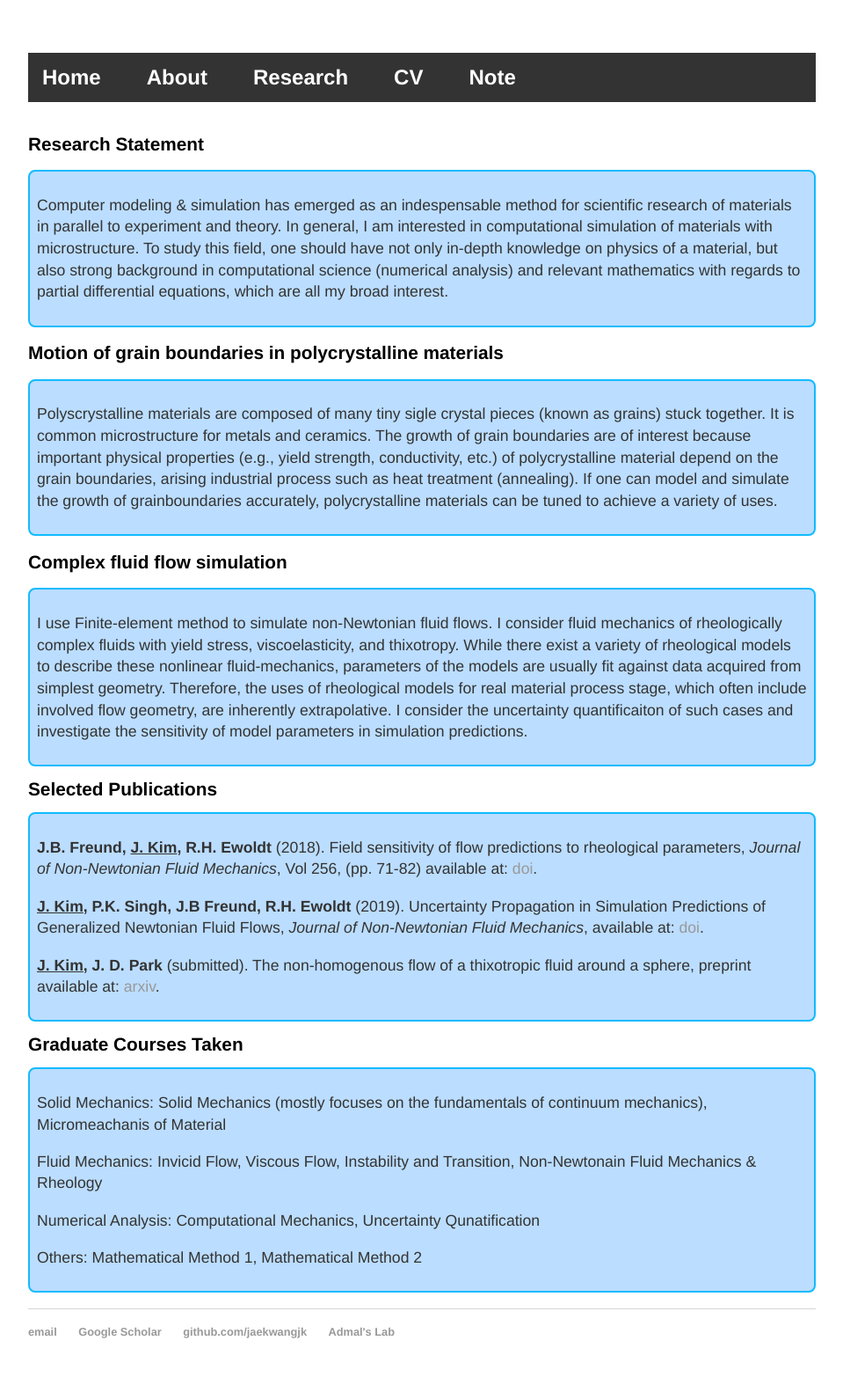
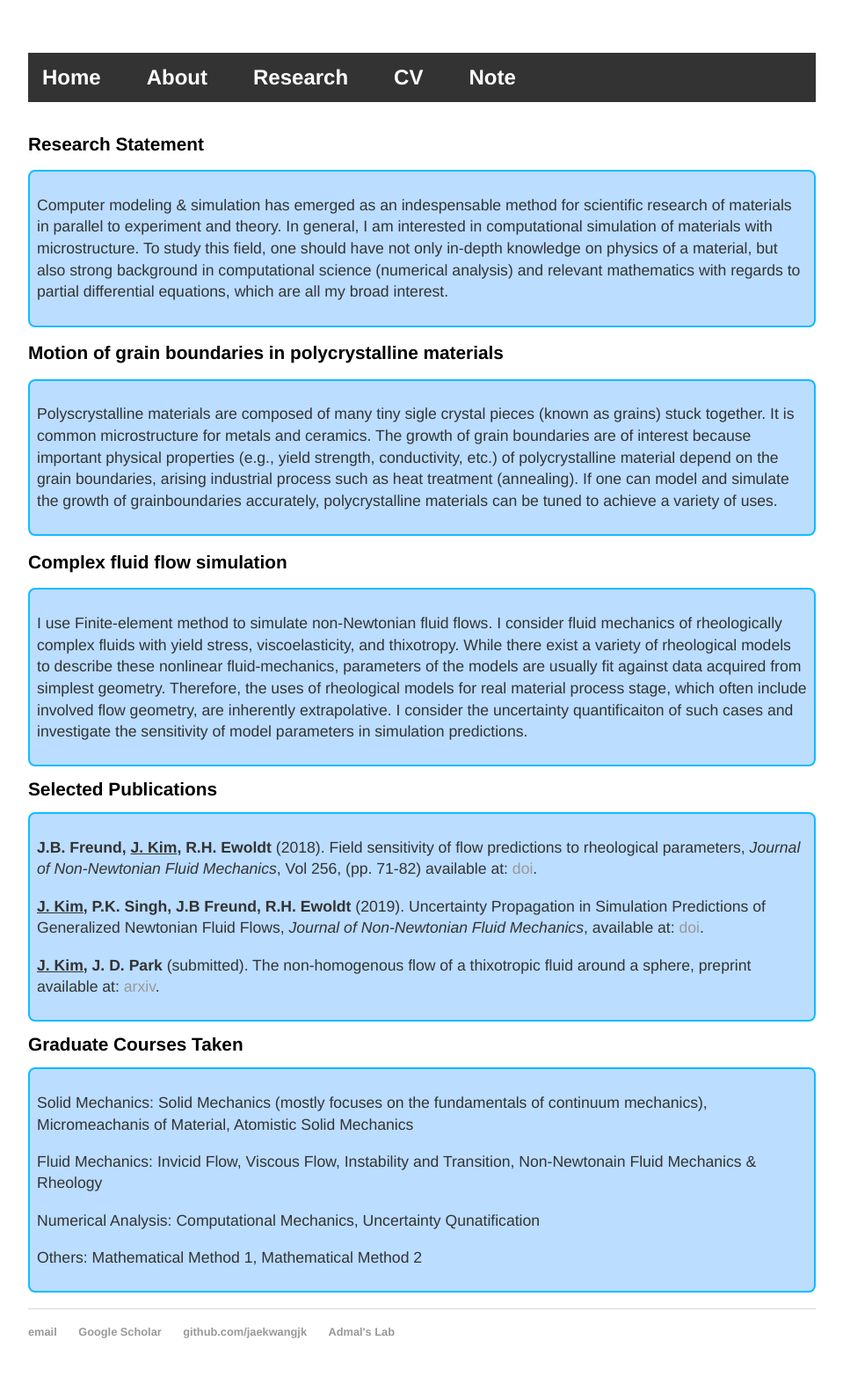
Before and after one commit to jaekwangjk/jaekwangjk.github.io, a Jekyll site: the page built from research.html, in a window 1280 px wide. Shown: the whole page at 88% size, without its empty margins (160-1119 px from the left). Built offline with Jekyll 4.4.1, drawn with Linux system fonts in a browser that asks for light colours.

Commit message:
added a new class

```diff
--- a/research.html
+++ b/research.html
@@ -84,7 +84,7 @@ title: Jaekwang Kim
 	<h1>Graduate Courses Taken</h1>
 	<div class="rounded">
 	<p>
-	Solid Mechanics: Solid Mechanics (mostly focuses on the fundamentals of continuum mechanics), Micromeachanis of Material<br>
+	Solid Mechanics: Solid Mechanics (mostly focuses on the fundamentals of continuum mechanics), Micromeachanis of Material, Atomistic Solid Mechanics<br>
 	</p>
 	<p>
 	Fluid Mechanics: Invicid Flow, Viscous Flow, Instability and Transition, Non-Newtonain Fluid Mechanics & Rheology <br>
```
